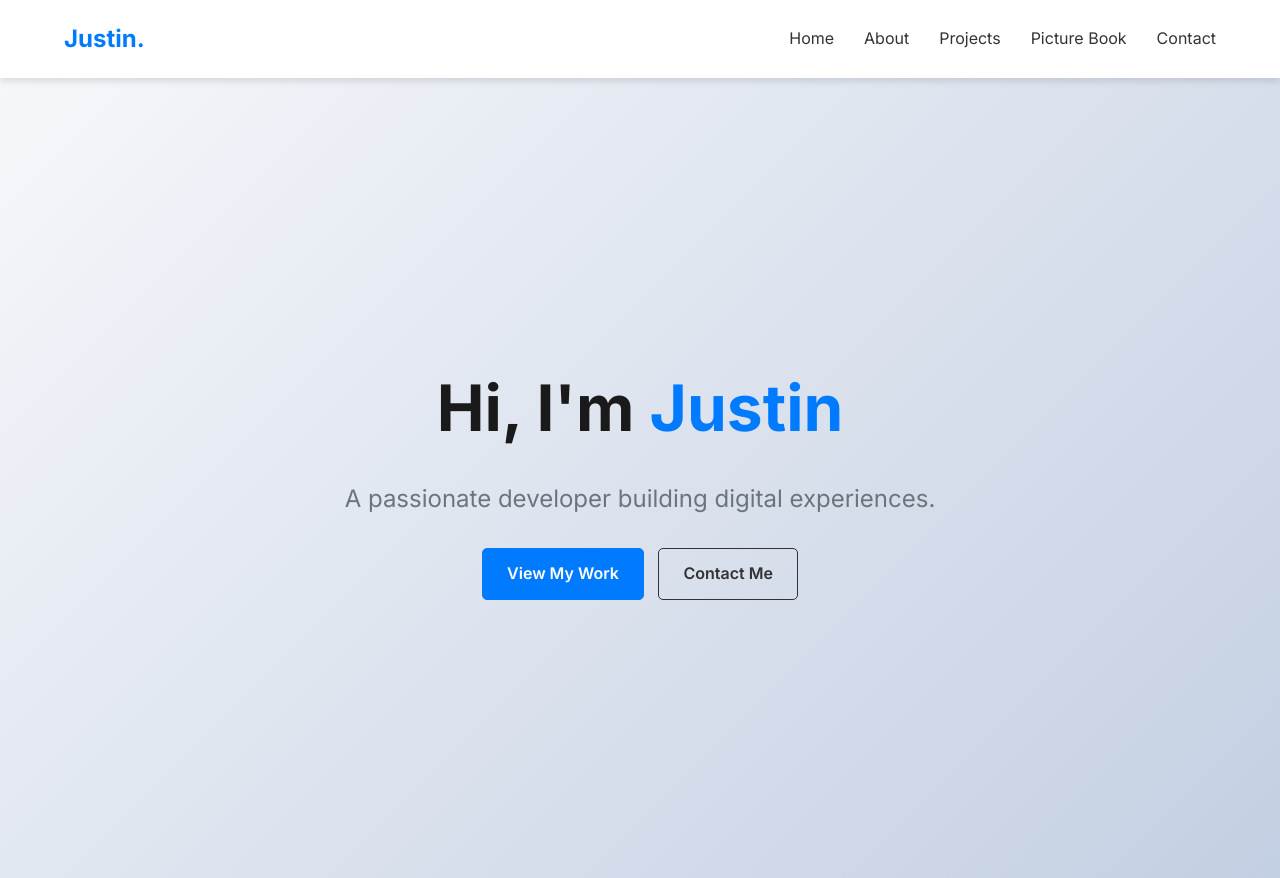
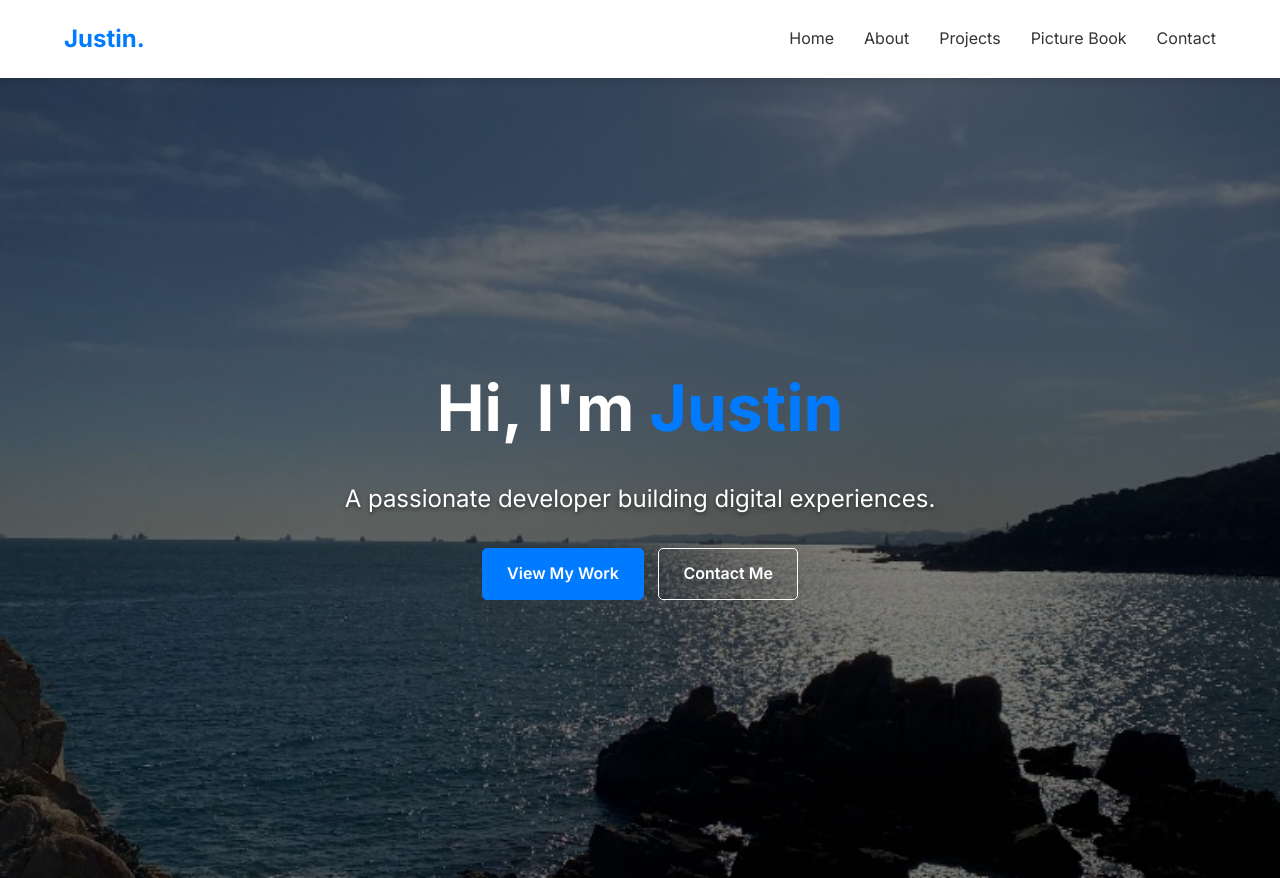
Before and after one commit to Justin-part/Justin-part.github.io, a plain HTML site: page index.html in a window 1280 px wide. Shown: the top 878 px of the page. Drawn offline with Linux system fonts and the light colour scheme.

Commit message:
Add user-provided background photo back to homepage

```diff
--- a/assets/css/style.css
+++ b/assets/css/style.css
@@ -78,14 +78,14 @@ img {
 
 .secondary-btn {
     background-color: transparent;
-    color: var(--text-color);
-    border: 1px solid var(--text-color);
+    color: var(--white);
+    border: 1px solid var(--white);
     margin-left: 10px;
 }
 
 .secondary-btn:hover {
-    background-color: var(--text-color);
-    color: var(--white);
+    background-color: var(--white);
+    color: var(--dark-bg);
 }
 
 /* Navbar */
@@ -134,14 +134,15 @@ img {
     justify-content: center;
     align-items: center;
     text-align: center;
-    background: linear-gradient(135deg, #f5f7fa 0%, #c3cfe2 100%);
+    background: linear-gradient(rgba(0, 0, 0, 0.5), rgba(0, 0, 0, 0.5)), url('../images/homepage_bg.jpg') center/cover no-repeat;
     padding: 0 20px;
+    color: var(--white);
 }
 
 .hero h1 {
     font-size: 4rem;
     margin-bottom: 20px;
-    color: var(--dark-bg);
+    color: var(--white);
 }
 
 .highlight {
@@ -151,7 +152,8 @@ img {
 .hero p {
     font-size: 1.5rem;
     margin-bottom: 30px;
-    color: var(--secondary-color);
+    color: var(--white);
+    text-shadow: 0 2px 4px rgba(0, 0, 0, 0.5);
 }
 
 /* About Section */
```
Also changed, not shown: assets/images/homepage_bg.jpg (added).
